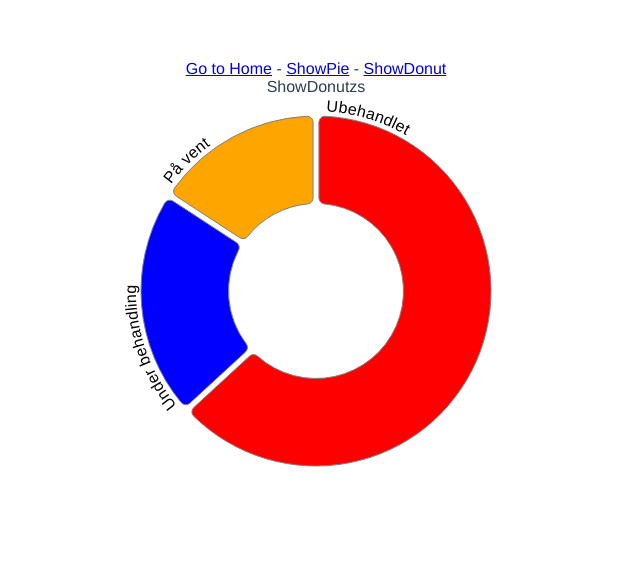
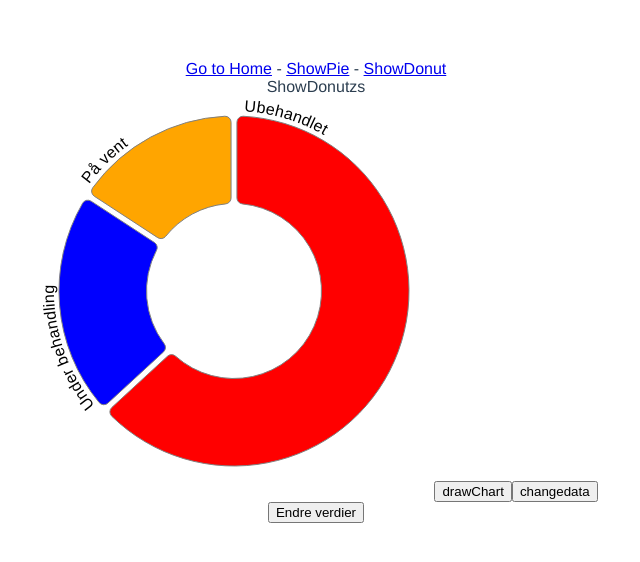
Before and after one commit to ekstremedia/vue-d3, a Vue app: page /showDonut in a window 1280 px wide. Shown: the top 562 px of the page, without its empty margins (324-964 px from the left). Built offline with nearby package versions, Linux system fonts and the light colour scheme.

Commit message:
Tester endring av data

```diff
--- a/src/components/Donut.vue
+++ b/src/components/Donut.vue
@@ -1,6 +1,8 @@
 <template>
     <div>
         <svg id="donut" width="400" height="400"></svg>
+        <button @click="drawChart(data)">drawChart</button>
+        <button @click="data = ['']">changedata</button>
     </div>
 </template>
 
@@ -10,7 +12,7 @@ export default {
     mounted() {
         console.log("sd");
 
-        var svg = d3.select('#donut');
+        var svg = d3.select("#donut");
         var width = +svg.attr("width");
         var height = +svg.attr("height");
         var margin = { top: 20, left: 0, bottom: 30, right: 0 };
@@ -34,7 +36,15 @@ export default {
         console.log("data", this.data);
         this.drawChart(this.data);
     },
-    props: ["data"],
+    props: {
+        data: Array,
+    },
+    watch: {
+        data(newData) {
+            console.log("datra chagnes");
+            this.drawChart(newData);
+        },
+    },
     methods: {
         drawChart: function (data) {
             var arcs = d3
@@ -54,9 +64,15 @@ export default {
                 })
                 .attr("stroke", "gray")
                 .attr("fill", (d) => {
-                    if (d.data.name === "Ubehandlet") { return "#F00"; }
-                    if (d.data.name === "Under behandling") { return "blue"; }
-                    if (d.data.name === "På vent") { return "orange"; }
+                    if (d.data.name === "Ubehandlet") {
+                        return "#F00";
+                    }
+                    if (d.data.name === "Under behandling") {
+                        return "blue";
+                    }
+                    if (d.data.name === "På vent") {
+                        return "orange";
+                    }
                 });
             newBlock
                 .append("text")
--- a/src/components/ShowDonut.vue
+++ b/src/components/ShowDonut.vue
@@ -2,11 +2,12 @@
     <div>
         ShowDonutzs
         <donut :data="names"></donut>
+        <button @click="changeValues">Endre verdier</button>
     </div>
 </template>
 <script>
 import Donut from "/src/components/Donut.vue";
-const names = [
+let nameList = [
     { name: "Ubehandlet", value: 12 },
     { name: "Under behandling", value: 4 },
     { name: "På vent", value: 3 },
@@ -14,12 +15,28 @@ const names = [
 export default {
     data() {
         return {
-            names: names,
-        };
+            names: [
+            { name: "Ubehandlet", value: 12 },
+            { name: "Under behandling", value: 4 },
+            { name: "På vent", value: 3 }
+            ]
+        }
     },
     components: {
         donut: Donut,
     },
-    mounted() {},
+    mounted() {
+        // this.names =
+    },
+    methods: {
+        changeValues() {
+            let newNames = this.names
+            console.log(newNames)
+            newNames[0].value = 125;
+            newNames[1].value = 25;
+            this.names = newNames;
+            console.log(newNames)
+        },
+    },
 };
 </script>
```
